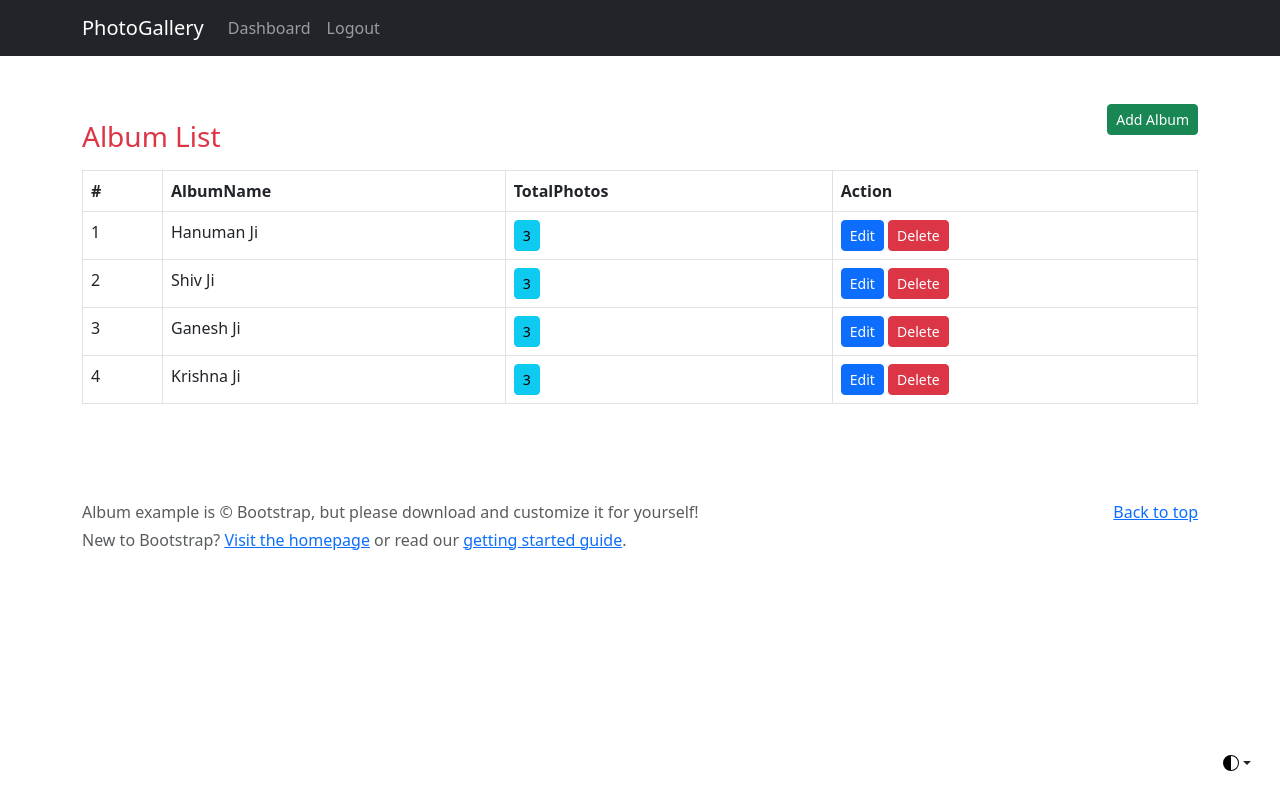
After one commit to LalitKanyal/Photo_Gallery_Django, a Django app: page /user-albums in a window 1280 px wide. The commit adds this page. Run offline with Django 4.2, Linux system fonts and the light colour scheme; a user stored in the database is signed in; data comes from the database, SQL or seed files in the repository; both versions use the stored data as it was after the commit; some libraries are stand-ins or nearby versions.

Commit message:
user dashboard with album and photos

```diff
--- /dev/null
+++ b/main/forms.py
@@ -0,0 +1,6 @@
+from django import forms
+from . models import Album, Photos
+class AlbumForm(forms.ModelForm):
+    class Meta:
+        model = Album
+        fields=('title', 'album_image')
--- a/main/templates/base.html
+++ b/main/templates/base.html
@@ -79,7 +79,7 @@
             <div class="collapse navbar-collapse" id="navbarNavAltMarkup">
           <div class="navbar-nav">
             {% if user.is_authenticated %}
-                <a class="nav-item nav-link" href="#">Dashboard</a>
+                <a class="nav-item nav-link" href="{% url 'dashboard' %}">Dashboard</a>
                 <a class="nav-item nav-link" href="{% url 'logout' %}">Logout</a>
             {% else %}
                 <a class="nav-item nav-link" href="{% url 'login' %}">Login</a>
--- /dev/null
+++ b/main/templates/user-albums.html
@@ -0,0 +1,42 @@
+{% extends 'base.html' %}
+{% block content %}
+<main>
+    <div class="container my-5">
+        <!-- <h3 class="my-3"><span class="text-danger">Album List</span><a href="#" class="btn btn-sm btn-success">Add Album</a></h3> -->
+        <div class="row justify-content-between">
+            <div class="col-auto">
+                <h3 class="my-3"><span class="text-danger">Album List</span></h3>
+            </div>
+            <div class="col-auto">
+                <a href="#" class="btn btn-sm btn-success">Add Album</a>
+            </div>
+        </div>
+
+        <table class="table table-bordered">
+            <thead>
+                <tr>
+                    <th>#</th>
+                    <th>AlbumName</th>
+                    <th>TotalPhotos</th>
+                    <th>Action</th>
+                </tr>
+            </thead>
+            <tbody>
+                {% if data %}
+                    {% for album in data %}
+                        <tr>
+                            <td>{{ forloop.counter }}</td>
+                            <td>{{ album.title }}</td>
+                            <td><a href="#" class="btn btn-sm btn-info">{{ album.total_photos }}</a></td>
+                            <td>
+                                <a href="#" class="btn btn-sm btn-primary">Edit</a>
+                                <a class="btn btn-sm btn-danger" onclick="return confirm('Delete this album? It will also delete all photos of this album?')" href="#">Delete</a>
+                            </td>
+                        </tr>
+                    {% endfor %}
+                {% endif %}
+            </tbody>
+        </table>
+    </div>
+</main>
+{% endblock %}
--- a/main/urls.py
+++ b/main/urls.py
@@ -8,6 +8,8 @@ urlpatterns = [
     path('', views.home, name='home'),
     path('photos/<int:album_id>', views.photos, name='photos'),
 	path('accounts/signup',views.signup,name='signup'),
+	path('dashboard',views.dashboard,name='dashboard'),
+    path('user-albums', views.user_albums,name='user-albums')
 ]
 
 if settings.DEBUG:
--- a/main/views.py
+++ b/main/views.py
@@ -1,6 +1,9 @@
 from django.shortcuts import render
 from .models import Album, Photos
 from django.db.models import Count
+# showing dashboard after login
+from django.contrib.auth.decorators import login_required
+
 # User SignUp
 from django.contrib.auth.forms import UserCreationForm
 
@@ -24,3 +27,16 @@ def signup(request):
 			msg='Thanks for signup'
 	form=UserCreationForm
 	return render(request, 'registration/signup.html',{'form':form,'msg':msg})
+
+# Dashboard
+@login_required
+def dashboard(request):
+	totalAlbums=Album.objects.filter(user=request.user).count()
+	totalPhotos=Photos.objects.filter(album__user=request.user).count()
+	return render(request, 'dashboard.html', {'totalAlbums':totalAlbums, 'totalPhotos':totalPhotos})
+
+# User Albums
+@login_required
+def user_albums(request):
+    data=Album.objects.annotate(total_photos=Count('photos')).all()
+    return render(request, 'user-albums.html', {'data':data})
--- a/photo_gallery/settings.py
+++ b/photo_gallery/settings.py
@@ -128,5 +128,5 @@ MEDIA_ROOT = os.path.join(BASE_DIR, 'MEDIA')
 
 DEFAULT_AUTO_FIELD = 'django.db.models.BigAutoField'
 
-LOGIN_REDIRECT_URL = 'home'
+LOGIN_REDIRECT_URL = 'dashboard'
 LOGOUT_REDIRECT_URL = 'login'
```
Also changed, not shown: main/templates/dashboard.html (added, +26 -0 lines), db.sqlite3.
